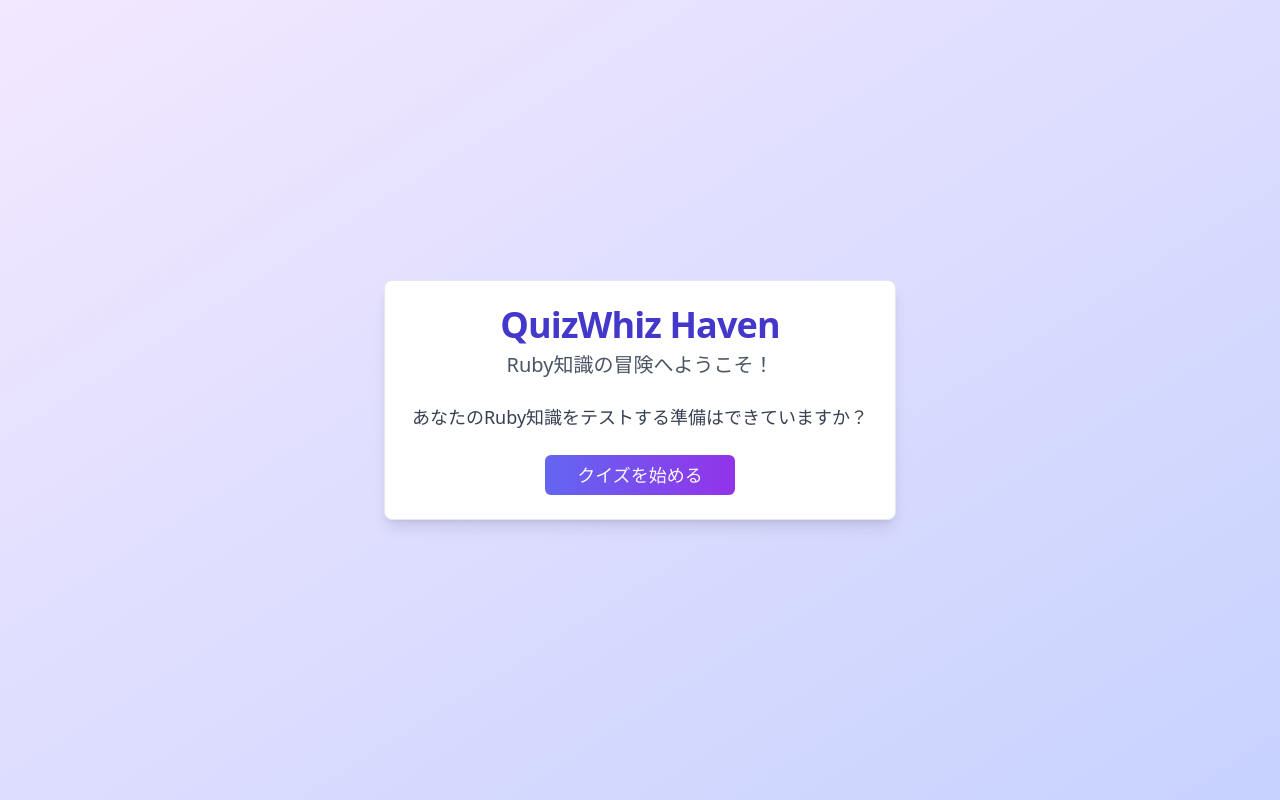
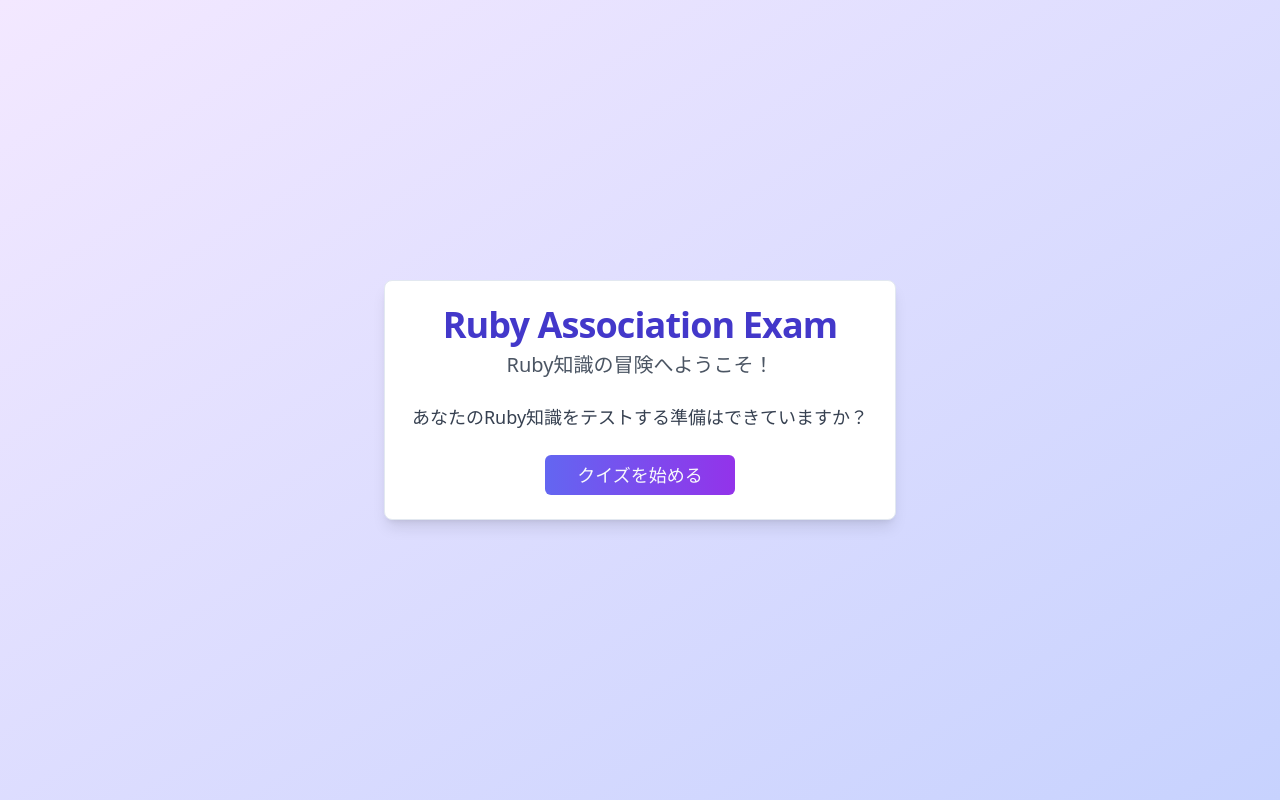
Before and after one commit to suzulang/ruby-association-exam, a React (Vite) app: page / in a window 1280 px wide. Built offline with nearby package versions, Linux system fonts and the light colour scheme.

Commit message:
change the title of index

```diff
--- a/src/pages/Index.jsx
+++ b/src/pages/Index.jsx
@@ -8,7 +8,7 @@ const Index = () => {
     <div className="min-h-screen flex items-center justify-center bg-gradient-to-br from-purple-100 to-indigo-200">
       <Card className="w-full max-w-lg shadow-lg">
         <CardHeader className="text-center">
-          <CardTitle className="text-4xl font-bold text-indigo-700">QuizWhiz Haven</CardTitle>
+          <CardTitle className="text-4xl font-bold text-indigo-700">Ruby Association Exam</CardTitle>
           <CardDescription className="text-xl text-gray-600 mt-2">
             Ruby知識の冒険へようこそ！
           </CardDescription>
```
